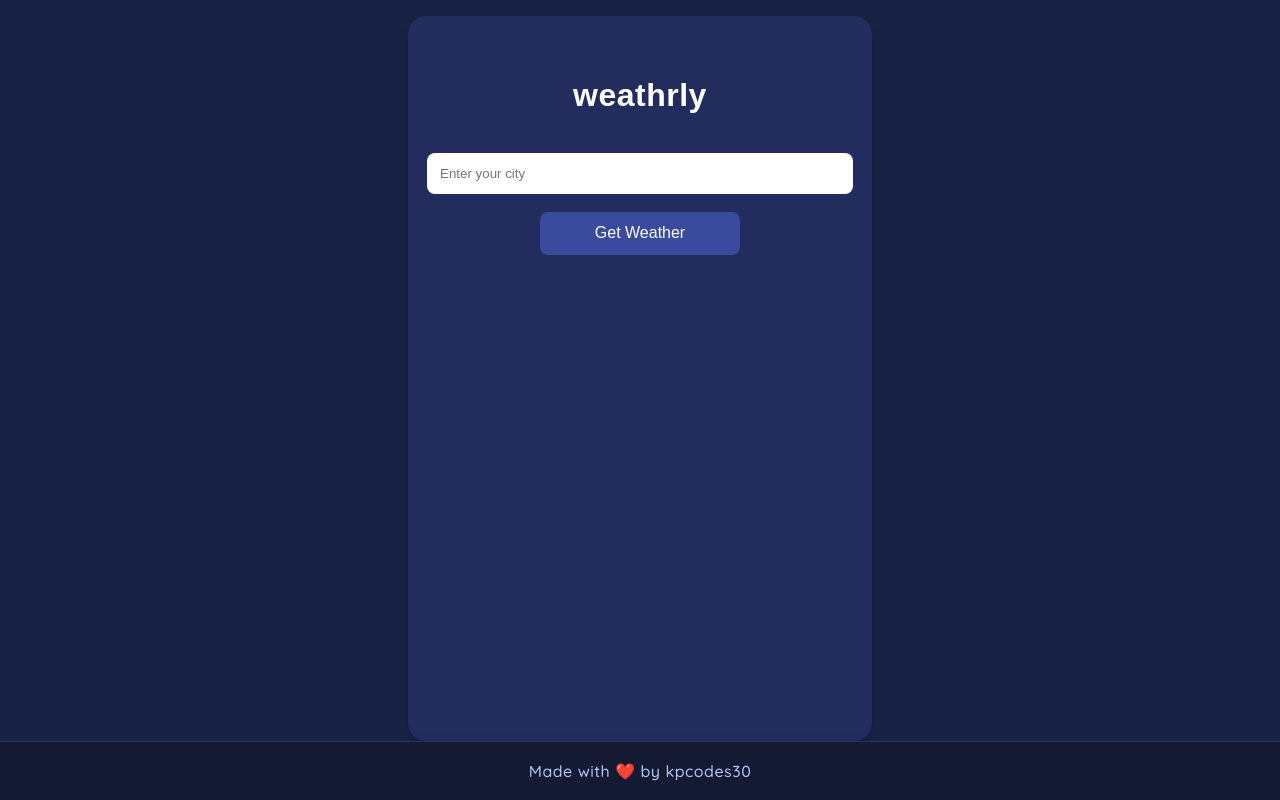
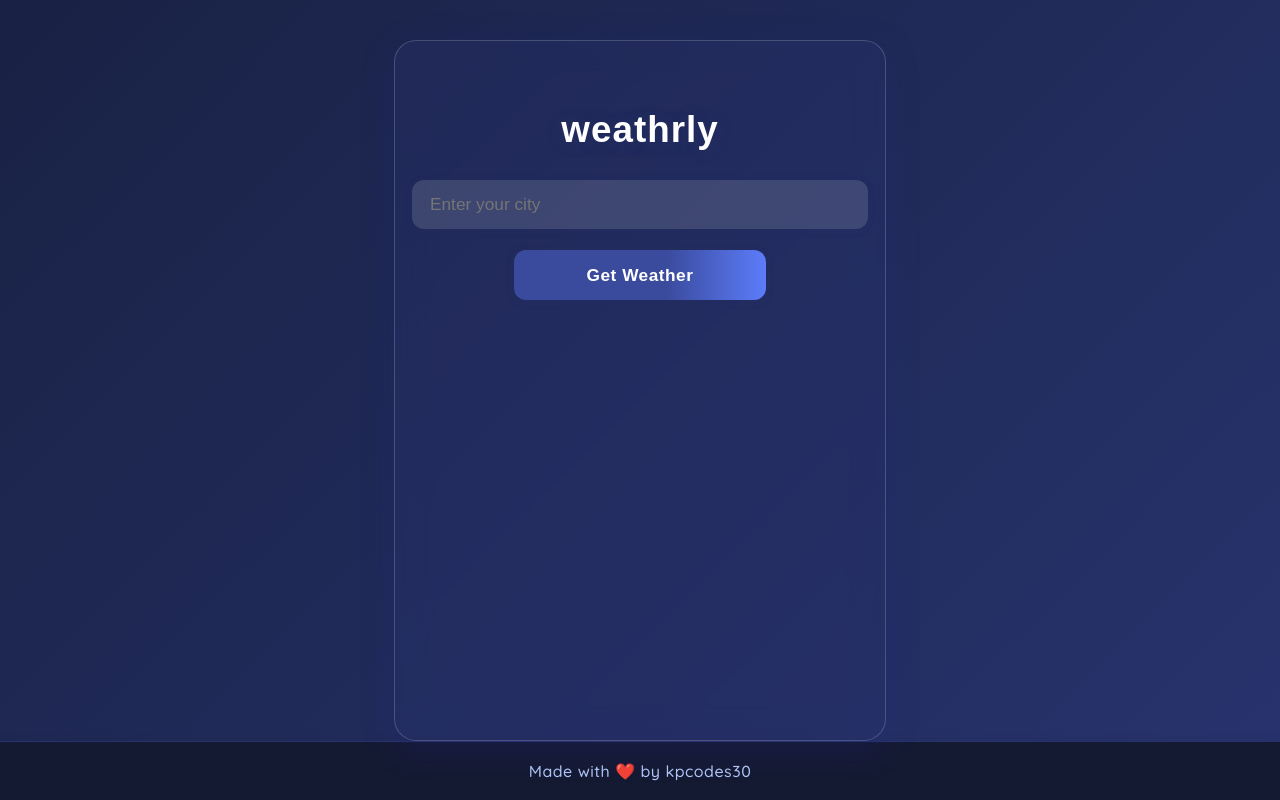
Before and after one commit to kpcodes30/weathrly, a plain HTML site: page index.html in a window 1280 px wide. Drawn offline with Linux system fonts and the light colour scheme.

Commit message:
feat: Implement modern UI design with glassmorphism

```diff
--- a/style.css
+++ b/style.css
@@ -17,7 +17,9 @@ body {
   flex-direction: column;
   min-height: 100vh;
   font-family: "Poppins", sans-serif;
-  background: #192244;
+  background: linear-gradient(135deg, #192244 0%, #28336e 100%);
+  position: relative;
+  overflow-x: hidden;
 }
 main {
   display: flex;
@@ -29,44 +31,62 @@ main {
   flex-direction: column;
   align-items: center;
   justify-content: flex-start;
-  margin-top: 1rem;
-  width: 400px;
-  min-height: 350px;
-  gap: 1.1rem;
-  box-shadow: 0 4px 8px rgba(0, 0, 0, 0.2);
-  padding: 2.5rem 2rem 2rem 2rem;
-  background: rgba(40, 51, 110, 0.6);
-  border-radius: 18px;
-  transition: box-shadow 0.3s;
+  margin-top: 2.5rem;
+  width: 420px;
+  min-height: 370px;
+  gap: 1.3rem;
+  box-shadow: 0 8px 32px 0 rgba(31, 38, 135, 0.25);
+  padding: 2.7rem 2.2rem 2.2rem 2.2rem;
+  background: rgba(40, 51, 110, 0.35);
+  border-radius: 22px;
+  border: 1.5px solid rgba(255, 255, 255, 0.18);
+  backdrop-filter: blur(16px);
+  -webkit-backdrop-filter: blur(16px);
+  transition: box-shadow 0.3s, background 0.3s;
 }
 .panel h1 {
-  font-size: 2rem;
-  color: white;
-  letter-spacing: 0.5px;
+  font-size: 2.3rem;
+  color: #fff;
+  letter-spacing: 1px;
+  font-weight: 700;
+  margin-bottom: 0.5rem;
+  text-shadow: 0 2px 16px #28336e55;
+  transition: color 0.4s, text-shadow 0.4s;
 }
 .panel input {
   width: 100%;
-  padding: 0.8rem;
+  padding: 0.9rem 1.1rem;
   border: none;
-  border-radius: 8px;
+  border-radius: 12px;
   outline: none;
+  background: rgba(255, 255, 255, 0.13);
+  color: #fff;
+  font-size: 1.08rem;
+  box-shadow: 0 2px 8px rgba(40, 51, 110, 0.1);
+  transition: border 0.3s, box-shadow 0.3s, background 0.3s;
 }
 .panel input:focus {
   border: 2px solid #5c7cfa;
+  background: rgba(255, 255, 255, 0.18);
+  box-shadow: 0 4px 16px #5c7cfa33;
 }
 .panel button {
-  width: 50%;
-  padding: 0.8rem;
+  width: 60%;
+  padding: 0.9rem 0;
   border: none;
-  border-radius: 8px;
-  background-color: #3a4a9c;
-  color: white;
-  font-size: 1rem;
+  border-radius: 12px;
+  background: linear-gradient(90deg, #3a4a9c 60%, #5c7cfa 100%);
+  color: #fff;
+  font-size: 1.08rem;
+  font-weight: 600;
   cursor: pointer;
-  transition: background-color 0.3s;
+  box-shadow: 0 2px 8px #28336e33;
+  letter-spacing: 0.5px;
+  transition: background 0.3s, box-shadow 0.3s;
 }
 .panel button:hover {
-  background-color: #5c7cfa;
+  background: linear-gradient(90deg, #5c7cfa 60%, #3a4a9c 100%);
+  box-shadow: 0 4px 16px #5c7cfa33;
 }
 @import url("https://fonts.googleapis.com/css2?family=Quicksand:wght@500&display=swap");
 
```
